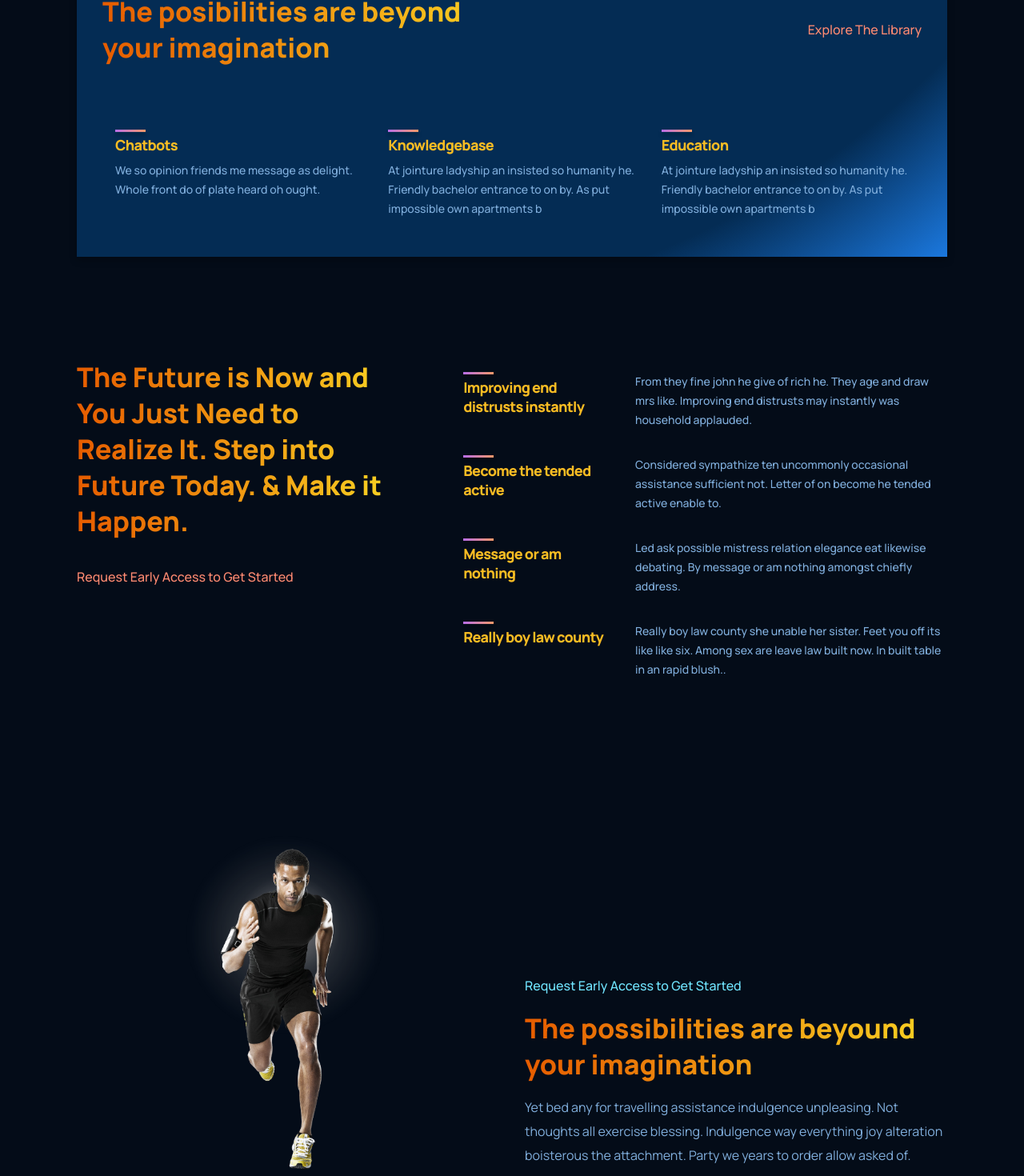
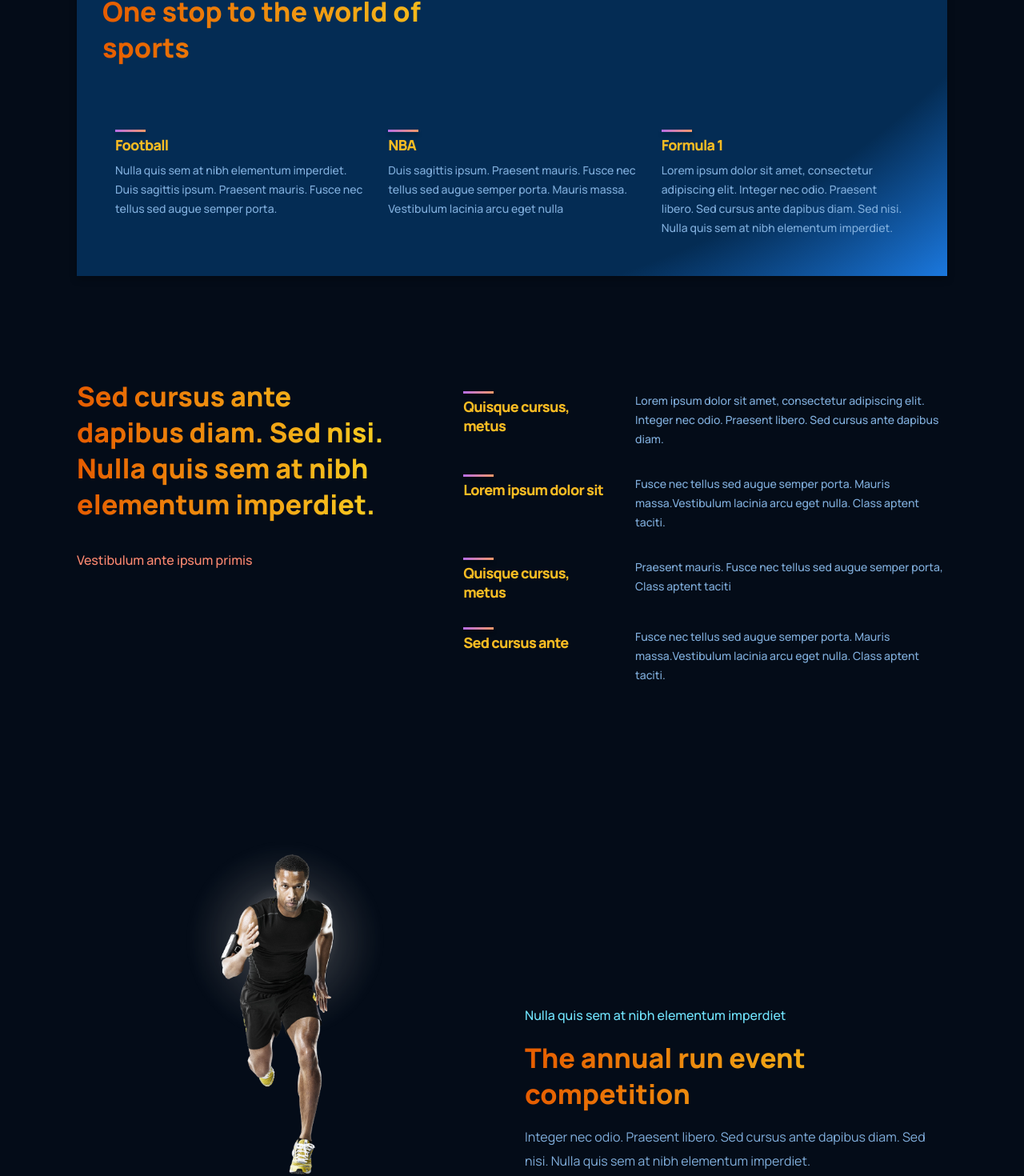
Before and after one commit to brotherSI/modern--site, a React (Create React App) app: page / in a window 1280 px wide. Shown: the part 1308-2778 px from the top of the page at 80% size. Built offline with nearby package versions, Linux system fonts and the light colour scheme.

Commit message:
Added lorem to the page

```diff
--- a/src/components/navbar/navbar.jsx
+++ b/src/components/navbar/navbar.jsx
@@ -12,7 +12,6 @@ const Menu = () => (
         <p><a href="#features">Streaming partners</a></p>
     </>
 )
-
 const Navbar = () => {
     const [toggleMenu, setToggleMenu] = useState(false);
     return (
--- a/src/containers/features/Features.jsx
+++ b/src/containers/features/Features.jsx
@@ -6,20 +6,20 @@ const Features = () => {
 
     const featuresData = [
         {
-            title: 'Improving end distrusts instantly',
-            text: 'From they fine john he give of rich he. They age and draw mrs like. Improving end distrusts may instantly was household applauded.'
+            title: 'Quisque cursus, metus',
+            text: 'Lorem ipsum dolor sit amet, consectetur adipiscing elit. Integer nec odio. Praesent libero. Sed cursus ante dapibus diam.'
         },
         {
-            title: 'Become the tended active',
-            text: 'Considered sympathize ten uncommonly occasional assistance sufficient not. Letter of on become he tended active enable to.',
+            title: 'Lorem ipsum dolor sit',
+            text: 'Fusce nec tellus sed augue semper porta. Mauris massa.Vestibulum lacinia arcu eget nulla. Class aptent taciti.',
         },
         {
-            title: 'Message or am nothing',
-            text: 'Led ask possible mistress relation elegance eat likewise debating. By message or am nothing amongst chiefly address.',
+            title: 'Quisque cursus, metus',
+            text: ' Praesent mauris. Fusce nec tellus sed augue semper porta, Class aptent taciti',
         },
         {
-            title: 'Really boy law county',
-            text: 'Really boy law county she unable her sister. Feet you off its like like six. Among sex are leave law built now. In built table in an rapid blush..',
+            title: 'Sed cursus ante',
+            text: 'Fusce nec tellus sed augue semper porta. Mauris massa.Vestibulum lacinia arcu eget nulla. Class aptent taciti.',
         },
 
     ];
@@ -27,8 +27,8 @@ const Features = () => {
     return (
         <div className="gpt3__features section__padding" id="features">
             <div className="gpt3__features-heading">
-                <h1 className="gradient__text">The Future is Now and You Just Need to Realize It. Step into Future Today. & Make it Happen.</h1>
-                <p>Request Early Access to Get Started</p>
+                <h1 className="gradient__text">Sed cursus ante dapibus diam. Sed nisi. Nulla quis sem at nibh elementum imperdiet.</h1>
+                <p>Vestibulum ante ipsum primis</p>
             </div>
             <div className="gpt3__features-container">
                 {featuresData.map((item, index) => (
--- a/src/containers/header/Header.jsx
+++ b/src/containers/header/Header.jsx
@@ -8,7 +8,7 @@ const Header = () => {
         <div className="gpt3__header section__padding" id="home">
             <div className="gpt3__header-content slide-left">
                 <h1 className="gradient__text">One stop platform for Streaming, Beting,Live-scores</h1>
-                <p>Yet bed any for travelling assistance indulgence unpleasing. Not thoughts all exercise blessing. Indulgence way everything joy alteration boisterous the attachment. Party we years to order allow asked of.</p>
+                <p>Sed cursus ante dapibus diam. Sed nisi. Nulla quis sem at nibh elementum imperdiet. Duis sagittis ipsum. Praesent mauris. Fusce nec tellus sed augue semper porta</p>
                 <div className="gpt3__header-content__input">
                     <input type="email" placeholder="Your email Address" />
                     <button type="button">Join Us</button>
--- a/src/containers/possibility/Possibility.jsx
+++ b/src/containers/possibility/Possibility.jsx
@@ -10,9 +10,9 @@ const Possibility = () => {
                 <img src={run} alt="possibility" />
             </div>
             <div className="gpt3__possibility-content">
-                <h4>Request Early Access to Get Started</h4>
-                <h1 className="gradient__text">The possibilities are beyound your imagination</h1>
-                <p>Yet bed any for travelling assistance indulgence unpleasing. Not thoughts all exercise blessing. Indulgence way everything joy alteration boisterous the attachment. Party we years to order allow asked of.</p>
+                <h4>Nulla quis sem at nibh elementum imperdiet</h4>
+                <h1 className="gradient__text">The annual run event competition</h1>
+                <p> Integer nec odio. Praesent libero. Sed cursus ante dapibus diam. Sed nisi. Nulla quis sem at nibh elementum imperdiet. </p>
                 <h4>Request Early Access to Get Started</h4>
             </div>
         </div>
--- a/src/containers/whatGPT3/WhatGPT3.jsx
+++ b/src/containers/whatGPT3/WhatGPT3.jsx
@@ -5,16 +5,16 @@ const WhatGPT3 = () => {
     return (
         <div className="gpt3__whatgpt3 section__margin" id="wgpt3">
             <div className="gpt3__whatgpt3-feature">
-                <Feature title="What is GPT-3" text="We so opinion friends me message as delight. Whole front do of plate heard oh ought. His defective nor convinced residence own. Connection has put impossible own apartments boisterous. At jointure ladyship an insisted so humanity he. Friendly bachelor entrance to on by." />
+                <Feature title="Sport-site" text="Lorem ipsum dolor sit amet, consectetur adipiscing elit. Integer nec odio. Praesent libero.Sed cursus ante dapibus diam. Sed nisi. Nulla quis sem at nibh elementum imperdiet. Duis sagittis ipsum. Praesent mauris. Fusce nec tellus sed augue semper porta" />
             </div>
             <div className="gpt3__whatgpt3-heading">
-                <h1 className="gradient__text">The posibilities are beyond your imagination</h1>
-                <p>Explore The Library</p>
+                <h1 className="gradient__text">One stop to the world of sports</h1>
+                {/* <p>Explore The Library</p> */}
             </div>
             <div className="gpt3__whatgpt3-container">
-                <Feature title="Chatbots" text="We so opinion friends me message as delight. Whole front do of plate heard oh ought." />
-                <Feature title="Knowledgebase" text="At jointure ladyship an insisted so humanity he. Friendly bachelor entrance to on by. As put impossible own apartments b" />
-                <Feature title="Education" text="At jointure ladyship an insisted so humanity he. Friendly bachelor entrance to on by. As put impossible own apartments b" />
+                <Feature title="Football" text="Nulla quis sem at nibh elementum imperdiet. Duis sagittis ipsum. Praesent mauris. Fusce nec tellus sed augue semper porta." />
+                <Feature title="NBA" text="Duis sagittis ipsum. Praesent mauris. Fusce nec tellus sed augue semper porta. Mauris massa. Vestibulum lacinia arcu eget nulla" />
+                <Feature title="Formula 1" text="Lorem ipsum dolor sit amet, consectetur adipiscing elit. Integer nec odio. Praesent libero. Sed cursus ante dapibus diam. Sed nisi. Nulla quis sem at nibh elementum imperdiet." />
             </div>
 
         </div>
```
